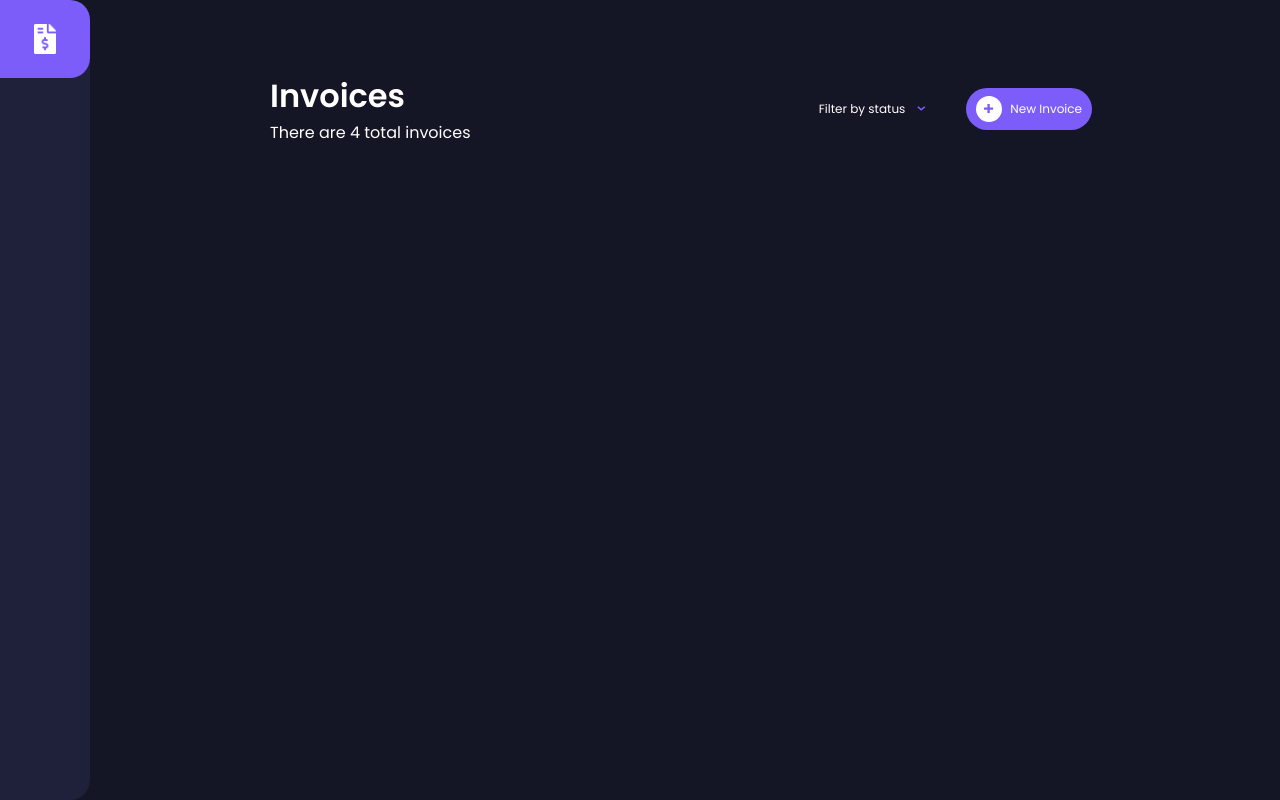
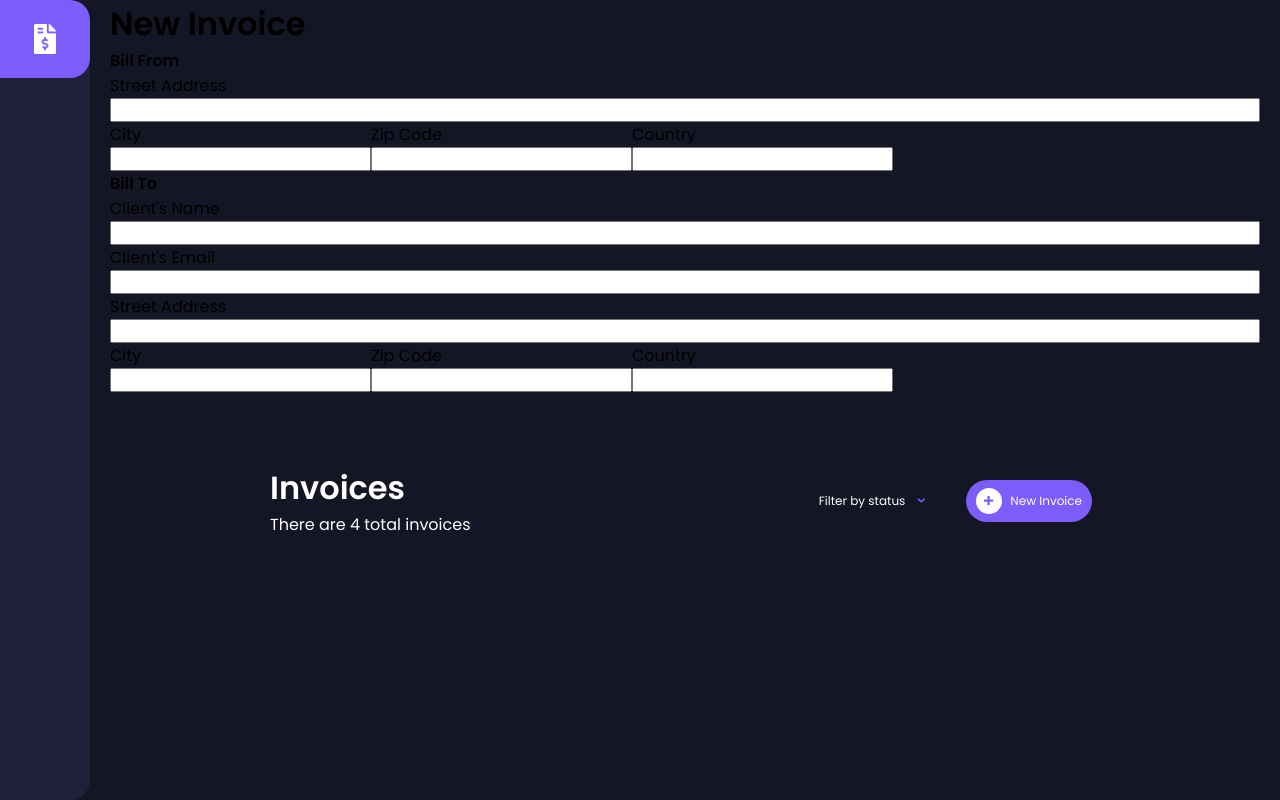
Before and after one commit to Nabcellent/vue-invoice-app, a Vue app: page / in a window 1280 px wide. Built offline with nearby package versions, Linux system fonts and the light colour scheme.

Commit message:
Implements invoice modal

```diff
--- a/src/App.vue
+++ b/src/App.vue
@@ -3,6 +3,7 @@
         <div v-if="!mobile" class="app flex flex-column">
             <Navigation/>
             <div class="app-content flex flex-column">
+                <InvoiceModal/>
                 <router-view/>
             </div>
         </div>
@@ -15,13 +16,15 @@
 
 <script>
 import Navigation from "./components/Navigation.vue";
+import InvoiceModal from "@/components/InvoiceModal.vue";
 
 export default {
     data: () => ({
         mobile: null
     }),
     components: {
-        Navigation
+        InvoiceModal,
+        Navigation,
     },
     created() {
         this.checkScreen()
--- a/src/components/InvoiceModal.vue
+++ b/src/components/InvoiceModal.vue
@@ -1,5 +1,65 @@
 <template>
+    <div class="invoice-wrap flex flex-column" @click="checkClick" ref="invoiceWrap">
+        <form @submit.prevent="submitForm" class="invoice-content">
+            <h1>New Invoice</h1>
 
+            <div class="bill-from flex flex-column">
+                <h4>Bill From</h4>
+
+                <div class="input flex flex-column">
+                    <label for="biller-street-address">Street Address</label>
+                    <input type="text" required id="biller-street-address" v-model="billerStreetAddress">
+                </div>
+
+                <div class="location-details flex">
+                    <div class="input flex flex-column">
+                        <label for="biller-city">City</label>
+                        <input type="text" required id="biller-city" v-model="billerCity">
+                    </div>
+                    <div class="input flex flex-column">
+                        <label for="biller-zip-code">Zip Code</label>
+                        <input type="text" required id="biller-zip-code" v-model="billerZipCode">
+                    </div>
+                    <div class="input flex flex-column">
+                        <label for="biller-country">Country</label>
+                        <input type="text" required id="biller-country" v-model="billerCountry">
+                    </div>
+                </div>
+            </div>
+
+            <div class="bill-to flex flex-column">
+                <h4>Bill To</h4>
+
+                <div class="input flex flex-column">
+                    <label for="client-name">Client's Name</label>
+                    <input type="text" required id="client-name" v-model="clientName">
+                </div>
+                <div class="input flex flex-column">
+                    <label for="client-email">Client's Email</label>
+                    <input type="text" required id="client-email" v-model="clientEmail">
+                </div>
+                <div class="input flex flex-column">
+                    <label for="client-street-address">Street Address</label>
+                    <input type="text" required id="client-street-address" v-model="clientStreetAddress">
+                </div>
+
+                <div class="location-details flex">
+                    <div class="input flex flex-column">
+                        <label for="client-city">City</label>
+                        <input type="text" required id="client-city" v-model="clientCity">
+                    </div>
+                    <div class="input flex flex-column">
+                        <label for="client-zip-code">Zip Code</label>
+                        <input type="text" required id="client-zip-code" v-model="clientZipCode">
+                    </div>
+                    <div class="input flex flex-column">
+                        <label for="client-country">Country</label>
+                        <input type="text" required id="client-country" v-model="clientCountry">
+                    </div>
+                </div>
+            </div>
+        </form>
+    </div>
 </template>
 
 <script>
```
